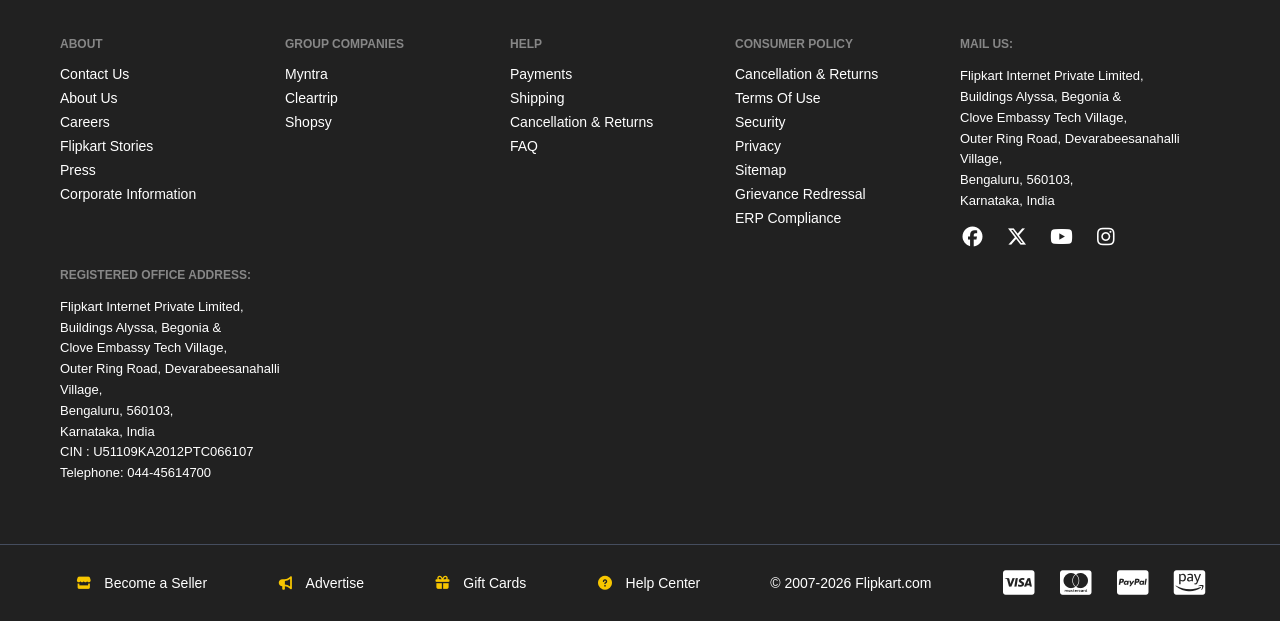
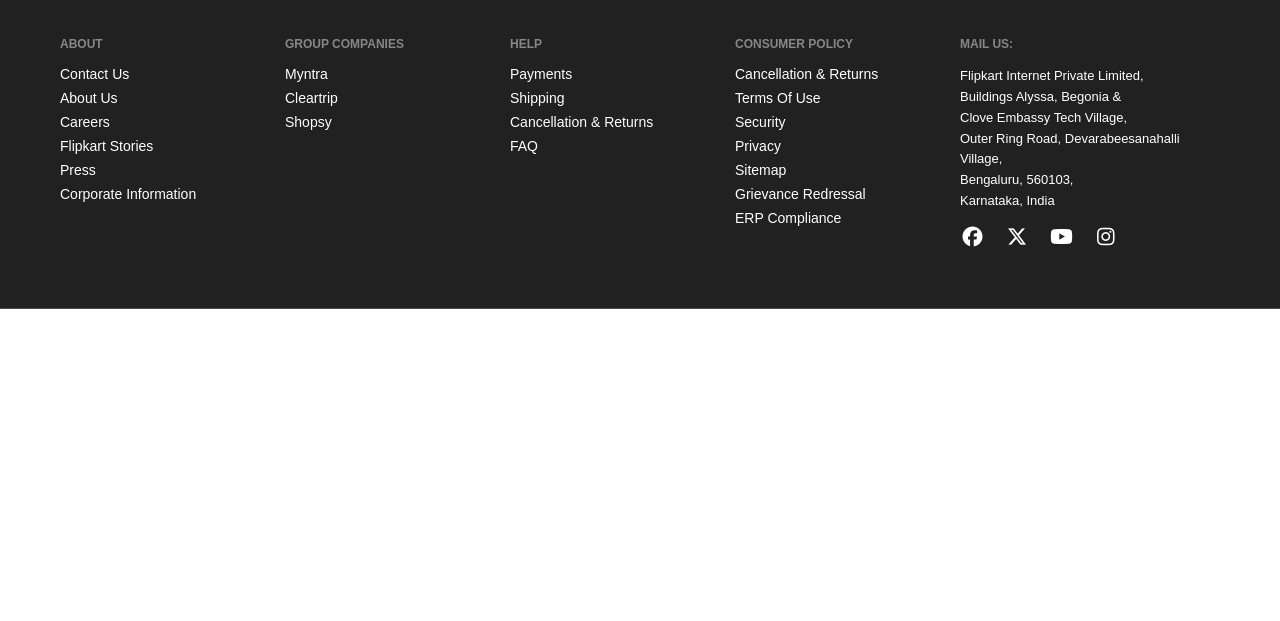
Before and after one commit to AmannSinhaaa/MERN_MARQUEE, a plain HTML site: page Flex-Box/Flipkart-Structure/index.html in a window 1280 px wide. Shown: the part 1496-2117 px from the top of the page. After the commit the page ends 1805 px from the top, so only its background shows below. Drawn offline with Linux system fonts and the light colour scheme.

Commit message:
chnages added

```diff
--- a/Flex-Box/Flipkart-Structure/index.html
+++ b/Flex-Box/Flipkart-Structure/index.html
@@ -356,43 +356,10 @@
                 <i class="fab fa-instagram"></i>
             </div>
         </div>
-
-        <div class="footer-column address">
-            <h4>Registered Office Address:</h4>
-            <p>
-                Flipkart Internet Private Limited,<br>
-                Buildings Alyssa, Begonia &<br>
-                Clove Embassy Tech Village,<br>
-                Outer Ring Road, Devarabeesanahalli Village,<br>
-                Bengaluru, 560103,<br>
-                Karnataka, India
-            </p>
-
-            <p>
-                CIN : U51109KA2012PTC066107<br>
-                Telephone: 044-45614700
-            </p>
         </div>
 
     </div>
 
-    <div class="footer-bottom">
-        <span><i class="fa-solid fa-store"></i> Become a Seller</span>
-        <span><i class="fa-solid fa-bullhorn"></i> Advertise</span>
-        <span><i class="fa-solid fa-gift"></i> Gift Cards</span>
-        <span><i class="fa-solid fa-circle-question"></i> Help Center</span>
-
-        <span class="copyright">
-            © 2007-2026 Flipkart.com
-        </span>
-
-        <div class="payment-icons">
-            <i class="fa-brands fa-cc-visa"></i>
-            <i class="fa-brands fa-cc-mastercard"></i>
-            <i class="fa-brands fa-cc-paypal"></i>
-            <i class="fa-brands fa-cc-amazon-pay"></i>
-        </div>
-    </div>
 
 </footer>
 
```
